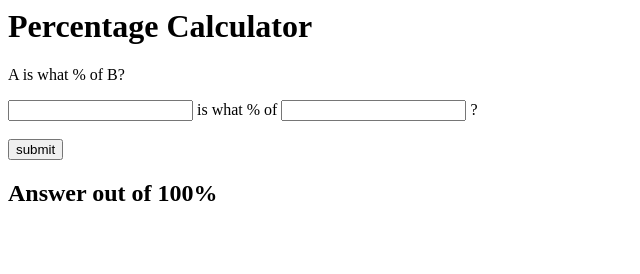
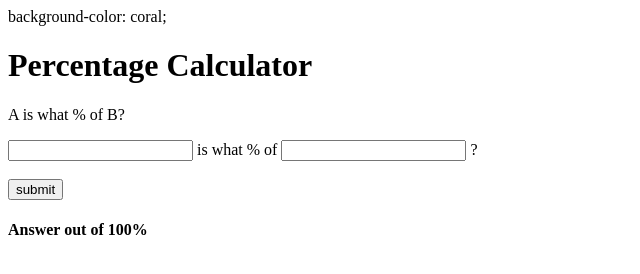
Before and after one commit to Foiz-Ashik/eventListener, a plain HTML site: page index.html in a window 1280 px wide. Shown: the whole page, without its empty margins (0-640 px from the left). Drawn offline with Linux system fonts and the light colour scheme.

Commit message:
Update index.html

```diff
--- a/index.html
+++ b/index.html
@@ -2,7 +2,7 @@
 <head>
 </head>
 <body>
-
+background-color: coral;
   <h1> Percentage Calculator </h1>
   <p>A is what % of B?</p>
   <form id="percentageCalc">
@@ -10,7 +10,7 @@
     <input type="number" id="num2"/> ? <br> <br>
     <input type="submit" value="submit"/>
   </form>
-      <h2 id = "answerField">Answer out of 100% </h2>
+      <h4 id = "answerField">Answer out of 100% </h4>
 	  <script type ="text/javascript" src="calculator.js"></script>
 </body>
 </html>
```
